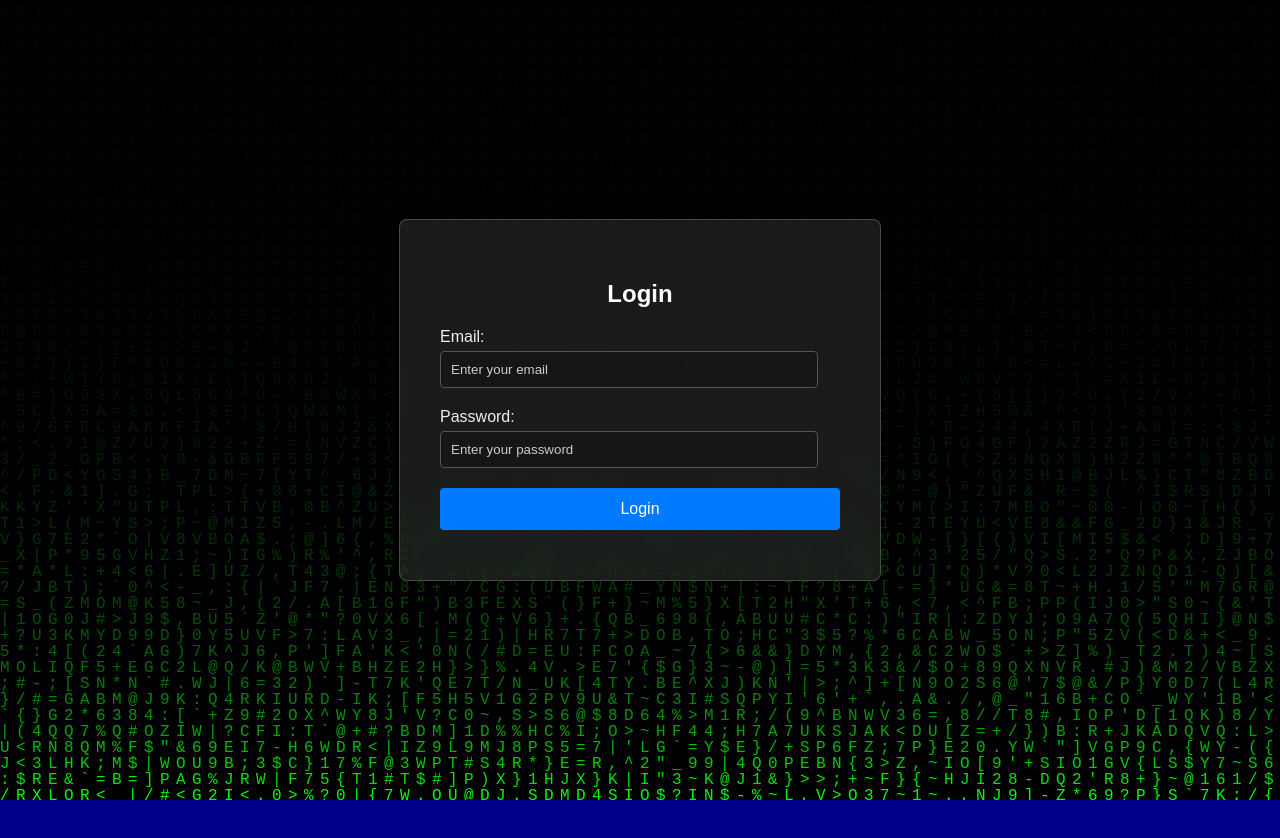
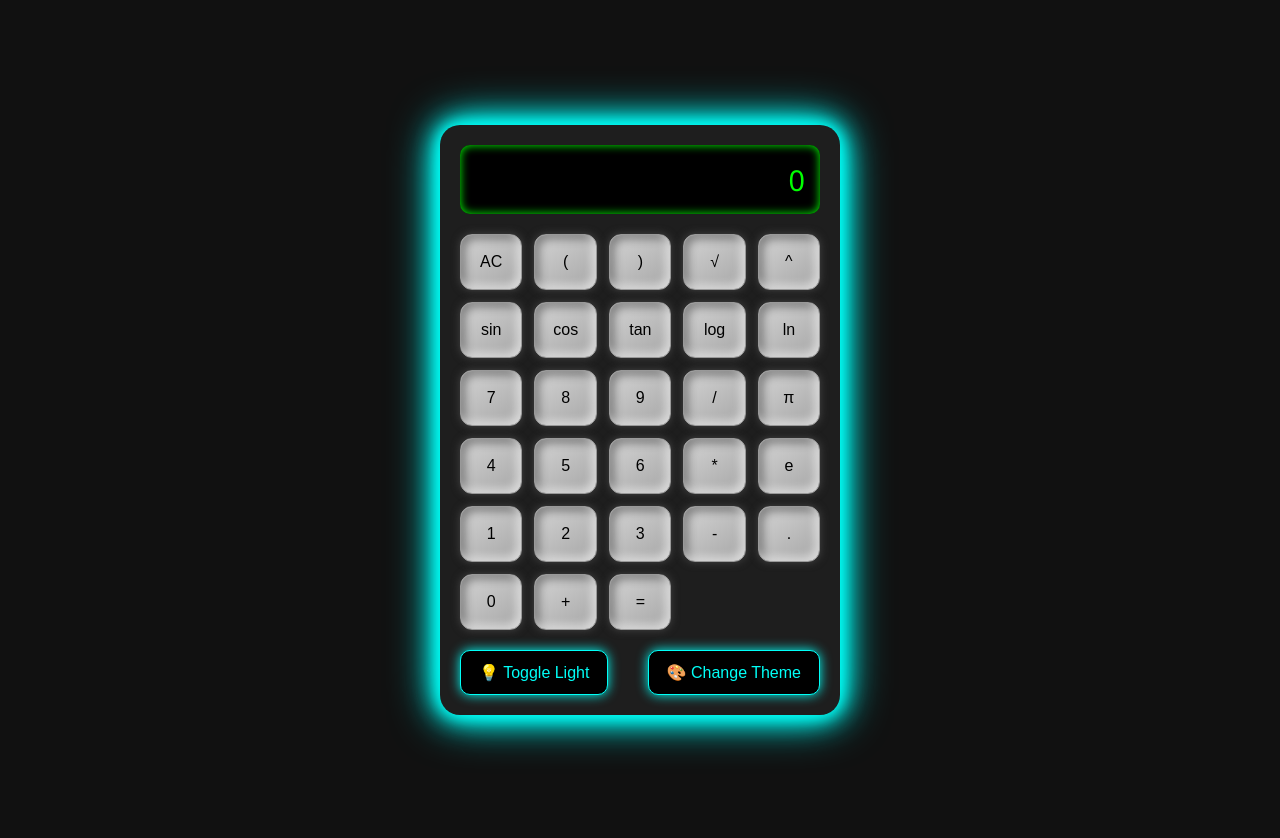
Before and after one commit to sachinnandaganvi/Software-Projects, a plain HTML site: page index.html in a window 1280 px wide. Before the commit the page ends 800 px from the top, so only its background shows below. Drawn offline with Linux system fonts and the light colour scheme.

Commit message:
Add files via upload

```diff
--- a/index.html
+++ b/index.html
@@ -1,224 +1,274 @@
 <!DOCTYPE html>
 <html lang="en">
 <head>
-    <meta charset="UTF-8">
-    <meta name="viewport" content="width=device-width, initial-scale=1.0">
-    <title>Responsive Login Form</title>
+  <meta charset="UTF-8" />
+  <meta name="viewport" content="width=device-width, initial-scale=1.0"/>
+  <title>Neon Glow Calculator</title>
   <style>
+    :root {
+      --bg-color: #111;
+      --btn-color: linear-gradient(145deg, #d4d4d4, #a6a6a6);
+      --text-color: #000;
+      --glow-color: #00fff7;
+      --calc-bg: #1e1e1e;
+    }
+
     body {
       margin: 0;
-            font-family: sans-serif;
-            background-color: darkblue;
-            overflow: hidden; /* Hide scrollbars for animation */
+      background: var(--bg-color);
+      font-family: 'Segoe UI', sans-serif;
       display: flex;
+      align-items: center;
       justify-content: center;
-            align-items: center;
       min-height: 100vh;
-            transition: background-color 0.5s ease; /* For theme change */
+      padding: 20px;
     }
 
-        #matrix-bg {
-            position: fixed;
-            top: 0;
-            left: 0;
-            width: 100%;
-            height: 100%;
-            z-index: -1; /* Behind the form */
+    .calculator {
+      background: var(--calc-bg);
+      border-radius: 20px;
+      padding: 20px;
+      width: 360px;
+      max-width: 100%;
+      position: relative;
+      animation: borderPulse 3s infinite;
     }
 
-        .login-container {
-            background-color: rgba(255, 255, 255, 0.1); /* Semi-transparent background */
-            padding: 40px;
-            border-radius: 8px;
-            box-shadow: 0 0 20px rgba(0, 0, 0, 0.3);
-            text-align: center;
-            width: 90%;
-            max-width: 400px;
-            backdrop-filter: blur(10px); /* For the glow effect */
-            border: 1px solid rgba(255, 255, 255, 0.2);
+    @keyframes borderPulse {
+      0%, 100% {
+        box-shadow:
+          0 0 10px var(--glow-color),
+          0 0 20px var(--glow-color),
+          0 0 30px var(--glow-color),
+          0 0 40px var(--glow-color);
+      }
+      50% {
+        box-shadow:
+          0 0 20px var(--glow-color),
+          0 0 30px var(--glow-color),
+          0 0 40px var(--glow-color),
+          0 0 60px var(--glow-color);
+      }
     }
 
-        .login-container h2 {
-            color: #fff;
+    .display {
+      background: #000;
+      color: #0f0;
+      font-size: 1.8rem;
+      padding: 15px;
+      border-radius: 10px;
+      text-align: right;
       margin-bottom: 20px;
+      overflow-x: auto;
+      box-shadow: inset 0 0 10px #0f0;
     }
 
-        .form-group {
-            margin-bottom: 20px;
-            text-align: left;
+    .keys {
+      display: grid;
+      grid-template-columns: repeat(5, 1fr);
+      gap: 12px;
     }
 
-        .form-group label {
-            display: block;
-            color: #eee;
-            margin-bottom: 5px;
+    .btn {
+      background: var(--btn-color);
+      border: 1px solid #999;
+      padding: 18px;
+      font-size: 1rem;
+      border-radius: 12px;
+      box-shadow:
+        inset -4px -4px 8px #ffffff99,
+        inset 4px 4px 10px #00000066,
+        0 0 8px #444;
+      color: var(--text-color);
+      cursor: pointer;
+      position: relative;
+      transition: all 0.2s ease-in-out;
+      outline: none;
     }
 
-        .form-group input[type="email"],
-        .form-group input[type="password"] {
-            width: calc(100% - 22px);
-            padding: 10px;
-            border: 1px solid #555;
-            border-radius: 4px;
-            background-color: rgba(0, 0, 0, 0.2);
-            color: #fff;
-            box-sizing: border-box;
+    .btn::before {
+      content: "";
+      position: absolute;
+      top: 8%;
+      left: 8%;
+      width: 84%;
+      height: 84%;
+      border-radius: 10px;
+      box-shadow: 0 0 10px var(--glow-color), inset 0 0 4px var(--glow-color);
+      opacity: 0;
+      transition: 0.3s ease-in-out;
+      pointer-events: none;
+      z-index: 0;
     }
 
-        .form-group input::placeholder {
-            color: #ccc;
+    .btn:hover::before {
+      opacity: 0.5;
     }
 
-        .login-button {
-            background-color: #007bff;
-            color: #fff;
-            border: none;
-            padding: 12px 20px;
-            border-radius: 4px;
-            cursor: pointer;
-            font-size: 16px;
-            width: 100%;
-            transition: background-color 0.3s ease, transform 0.2s ease;
+    .btn:active {
+      transform: scale(0.95);
+      box-shadow: 0 0 25px var(--glow-color), inset 0 0 10px var(--glow-color);
     }
 
-        .login-button:hover {
-            background-color: #0056b3;
-            transform: scale(1.05);
+    .btn.glow-on::before {
+      opacity: 1 !important;
+      box-shadow: 0 0 20px var(--glow-color), inset 0 0 10px var(--glow-color);
     }
 
-        #error-message {
-            color: red;
-            margin-top: 10px;
+    .controls {
+      margin-top: 20px;
+      display: flex;
+      justify-content: space-between;
     }
 
-        #delay-timer {
-            color: yellow;
-            position: absolute;
-            top: 20px;
-            left: 20px;
+    .toggle-btn, .theme-btn {
+      background: #000;
+      color: var(--glow-color);
+      padding: 12px 18px;
+      border-radius: 10px;
+      border: 1px solid var(--glow-color);
+      cursor: pointer;
+      font-size: 1rem;
+      box-shadow: 0 0 12px var(--glow-color);
+      transition: all 0.3s ease;
     }
 
-        /* Responsive Design */
-        @media (max-width: 600px) {
-            .login-container {
-                padding: 30px;
-                margin: 20px;
-            }
+    .toggle-btn:hover, .theme-btn:hover {
+      background: var(--glow-color);
+      color: #000;
     }
   </style>
 </head>
 <body>
-    <div id="matrix-bg">
+
+<div class="calculator" id="calculator">
+  <div class="display" id="display">0</div>
+  <div class="keys" id="keys">
+    <button class="btn">AC</button>
+    <button class="btn">(</button>
+    <button class="btn">)</button>
+    <button class="btn">√</button>
+    <button class="btn">^</button>
+
+    <button class="btn">sin</button>
+    <button class="btn">cos</button>
+    <button class="btn">tan</button>
+    <button class="btn">log</button>
+    <button class="btn">ln</button>
+
+    <button class="btn">7</button>
+    <button class="btn">8</button>
+    <button class="btn">9</button>
+    <button class="btn">/</button>
+    <button class="btn">π</button>
+
+    <button class="btn">4</button>
+    <button class="btn">5</button>
+    <button class="btn">6</button>
+    <button class="btn">*</button>
+    <button class="btn">e</button>
+
+    <button class="btn">1</button>
+    <button class="btn">2</button>
+    <button class="btn">3</button>
+    <button class="btn">-</button>
+    <button class="btn">.</button>
+
+    <button class="btn">0</button>
+    <button class="btn">+</button>
+    <button class="btn">=</button>
   </div>
-    <div class="login-container">
-        <div id="delay-timer" style="display: none;"></div>
-        <h2>Login</h2>
-        <form id="login-form">
-            <div class="form-group">
-                <label for="email">Email:</label>
-                <input type="email" id="email" name="email" placeholder="Enter your email" required>
+
+  <div class="controls">
+    <button class="toggle-btn" onclick="toggleGlow()">💡 Toggle Light</button>
+    <button class="theme-btn" onclick="changeTheme()">🎨 Change Theme</button>
   </div>
-            <div class="form-group">
-                <label for="password">Password:</label>
-                <input type="password" id="password" name="password" placeholder="Enter your password" required>
-            </div>
-            <button type="submit" class="login-button">Login</button>
-        </form>
-        <div id="error-message"></div>
 </div>
 
 <script>
-        // --- JavaScript for Matrix Animation ---
-        const matrixBg = document.getElementById('matrix-bg');
-        const canvas = document.createElement('canvas');
-        const ctx = canvas.getContext('2d');
-        let width = window.innerWidth;
-        let height = window.innerHeight;
-        canvas.width = width;
-        canvas.height = height;
-        matrixBg.appendChild(canvas);
+  const display = document.getElementById("display");
+  const keys = document.getElementById("keys");
+  let input = '';
+  let glowEnabled = true;
+  let themeIndex = 0;
 
-        const fontSize = 16;
-        const columns = Math.floor(width / fontSize);
-        const drops = Array(columns).fill(1);
-        const characters = 'ABCDEFGHIJKLMNOPQRSTUVWXYZ0123456789$#@%^&*()_+=-`~[]\{}|;\':",./<>?';
+  const themes = [
+    {
+      '--bg-color': '#111',
+      '--btn-color': 'linear-gradient(145deg, #d4d4d4, #a6a6a6)',
+      '--text-color': '#000',
+      '--glow-color': '#00fff7',
+      '--calc-bg': '#1e1e1e'
+    },
+    {
+      '--bg-color': '#000',
+      '--btn-color': 'linear-gradient(145deg, #555, #333)',
+      '--text-color': '#0ff',
+      '--glow-color': '#0ff',
+      '--calc-bg': '#111'
+    },
+    {
+      '--bg-color': '#121212',
+      '--btn-color': 'linear-gradient(145deg, #8a2be2, #4b0082)',
+      '--text-color': '#fff',
+      '--glow-color': '#ff69b4',
+      '--calc-bg': '#2c003e'
+    }
+  ];
 
-        function drawMatrix() {
-            ctx.fillStyle = 'rgba(0, 0, 0, 0.1)';
-            ctx.fillRect(0, 0, width, height);
-            ctx.fillStyle = '#0F0';
-            ctx.font = `${fontSize}px monospace`;
+  keys.addEventListener('click', e => {
+    const btn = e.target;
+    if (!btn.classList.contains('btn')) return;
+    const value = btn.textContent;
 
-            for (let i = 0; i < drops.length; i++) {
-                const text = characters[Math.floor(Math.random() * characters.length)];
-                ctx.fillText(text, i * fontSize, drops[i] * fontSize);
-                if (drops[i] * fontSize > height && Math.random() > 0.975) {
-                    drops[i] = 0;
-                }
-                drops[i]++;
-            }
+    if (glowEnabled) {
+      btn.classList.add("glow-on");
+      setTimeout(() => btn.classList.remove("glow-on"), 400);
     }
 
-        function resizeCanvas() {
-            width = window.innerWidth;
-            height = window.innerHeight;
-            canvas.width = width;
-            canvas.height = height;
-            columns = Math.floor(width / fontSize);
-            drops.length = columns;
-            drops.fill(1);
-        }
-
-        setInterval(drawMatrix, 100);
-        window.addEventListener('resize', resizeCanvas);
-
-        // --- JavaScript for Static Login with Delay ---
-        const loginForm = document.getElementById('login-form');
-        const errorMessage = document.getElementById('error-message');
-        const delayTimer = document.getElementById('delay-timer');
-        let isDelayed = false;
-        let remainingDelay = 0;
-        let delayInterval;
-        const correctEmail = 'test@example.com';
-        const correctPassword = 'password123';
-
-        loginForm.addEventListener('submit', function(event) {
-            event.preventDefault(); // Prevent default form submission
-
-            if (isDelayed) {
-                alert(`Please wait ${remainingDelay} seconds before trying again.`);
+    if (value === 'AC') {
+      input = '';
+      display.textContent = '0';
       return;
     }
 
-            const email = document.getElementById('email').value;
-            const password = document.getElementById('password').value;
+    if (value === '=') {
+      try {
+        const expr = input
+          .replace(/π/g, 'Math.PI')
+          .replace(/e/g, 'Math.E')
+          .replace(/√/g, 'Math.sqrt')
+          .replace(/sin/g, 'Math.sin')
+          .replace(/cos/g, 'Math.cos')
+          .replace(/tan/g, 'Math.tan')
+          .replace(/log/g, 'Math.log10')
+          .replace(/ln/g, 'Math.log')
+          .replace(/\^/g, '**');
 
-            if (email === correctEmail && password === correctPassword) {
-                // Simulate successful login and redirect
-                window.location.href = 'file:///C:/Users/hp/Desktop/Sanju/Form/matrixForm/index.html';
-            } else {
-                errorMessage.textContent = 'Invalid email or password.';
-                startDelay();
+        input = eval(expr).toString();
+      } catch {
+        input = 'Error';
       }
+      display.textContent = input;
+      return;
+    }
+
+    input += value;
+    display.textContent = input;
   });
 
-        function startDelay() {
-            isDelayed = true;
-            remainingDelay = 30;
-            delayTimer.style.display = 'block';
-            delayTimer.textContent = `Trying again in ${remainingDelay} seconds...`;
+  function toggleGlow() {
+    glowEnabled = !glowEnabled;
+  }
 
-            delayInterval = setInterval(function() {
-                remainingDelay--;
-                delayTimer.textContent = `Trying again in ${remainingDelay} seconds...`;
-                if (remainingDelay <= 0) {
-                    clearInterval(delayInterval);
-                    isDelayed = false;
-                    delayTimer.style.display = 'none';
-                    errorMessage.textContent = ''; // Clear error message after delay
+  function changeTheme() {
+    themeIndex = (themeIndex + 1) % themes.length;
+    const theme = themes[themeIndex];
+    for (let key in theme) {
+      document.documentElement.style.setProperty(key, theme[key]);
     }
-            }, 1000);
   }
 </script>
+
 </body>
 </html>
```
Also changed, not shown: first.js (added), second.js (added), 1 other file. Lines whose indentation alone changed are shown as unchanged.
